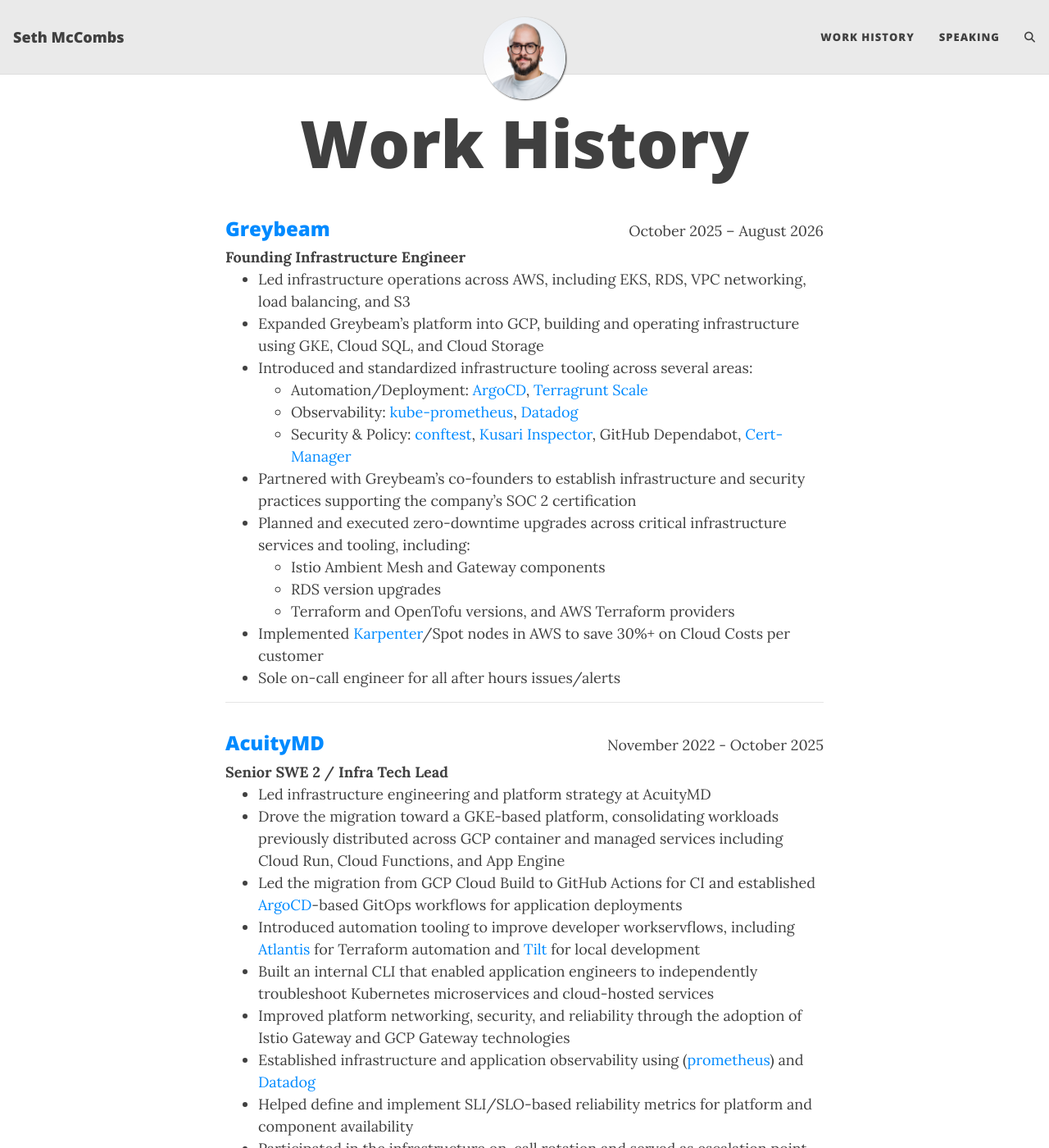
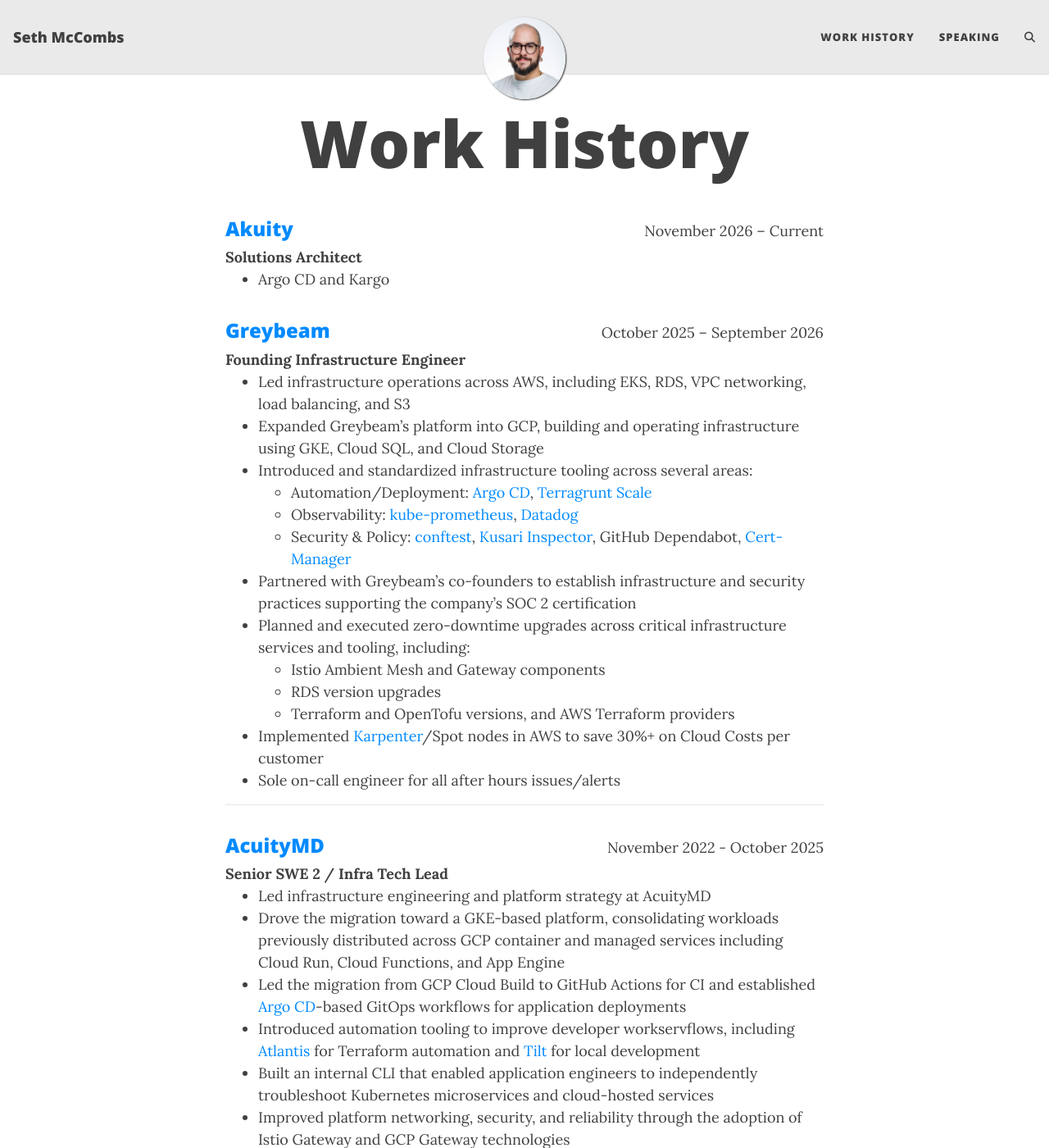
Before and after one commit to sethmccombs/sethmccombs.github.io, a Jekyll site: the page built from resume.md, in a window 1280 px wide and 1400 px high. Shown: the whole window at 82% size. Built offline with Jekyll 4.4.1, drawn with Linux system fonts in a browser that asks for light colours; comment, search, counter and statistics services are not loaded.

Commit message:
basic description

```diff
--- a/resume.md
+++ b/resume.md
@@ -6,18 +6,30 @@ subtitle:
 
 <div class="job-header">
   <div>
+    <h3><a href="https://akuity.io">Akuity</a></h3>
+    <strong>Solutions Architect</strong>
+  </div>
+
+  <div class="job-date">
+    November 2026 – Current
+  </div>
+</div>
+- Argo CD and Kargo
+
+<div class="job-header">
+  <div>
     <h3><a href="https://greybeam.ai">Greybeam</a></h3>
     <strong>Founding Infrastructure Engineer</strong>
   </div>
 
   <div class="job-date">
-    October 2025 – August 2026
+    October 2025 – September 2026
   </div>
 </div>
 - Led infrastructure operations across AWS, including EKS, RDS, VPC networking, load balancing, and S3
 - Expanded Greybeam's platform into GCP, building and operating infrastructure using GKE, Cloud SQL, and Cloud Storage
 - Introduced and standardized infrastructure tooling across several areas:
-  - Automation/Deployment: [ArgoCD](https://argoproj.github.io/cd/), [Terragrunt Scale](https://terragrunt.com/terragrunt-scale)
+  - Automation/Deployment: [Argo CD](https://argoproj.github.io/cd/), [Terragrunt Scale](https://terragrunt.com/terragrunt-scale)
   - Observability: [kube-prometheus](https://github.com/prometheus-operator/kube-prometheus), [Datadog](https://www.datadoghq.com)
   - Security & Policy: [conftest](https://www.conftest.dev), [Kusari Inspector](https://www.kusari.dev/inspector/), GitHub Dependabot, [Cert-Manager](https://cert-manager.io)
 - Partnered with Greybeam's co-founders to establish infrastructure and security practices supporting the company's SOC 2 certification
@@ -43,7 +55,7 @@ subtitle:
 
 - Led infrastructure engineering and platform strategy at AcuityMD
 - Drove the migration toward a GKE-based platform, consolidating workloads previously distributed across GCP container and managed services including Cloud Run, Cloud Functions, and App Engine
-- Led the migration from GCP Cloud Build to GitHub Actions for CI and established [ArgoCD]([ArgoCD](https://argoproj.github.io/cd/))-based GitOps workflows for application deployments
+- Led the migration from GCP Cloud Build to GitHub Actions for CI and established [Argo CD]([Argo CD](https://argoproj.github.io/cd/))-based GitOps workflows for application deployments
 - Introduced automation tooling to improve developer workservflows, including [Atlantis]([Atlantis](https://www.runatlantis.io)) for Terraform automation and [Tilt]([Tilt](https://tilt.dev)) for local development
 - Built an internal CLI that enabled application engineers to independently troubleshoot Kubernetes microservices and cloud-hosted services
 - Improved platform networking, security, and reliability through the adoption of Istio Gateway and GCP Gateway technologies
```
Also changed, not shown: 1 other file.
